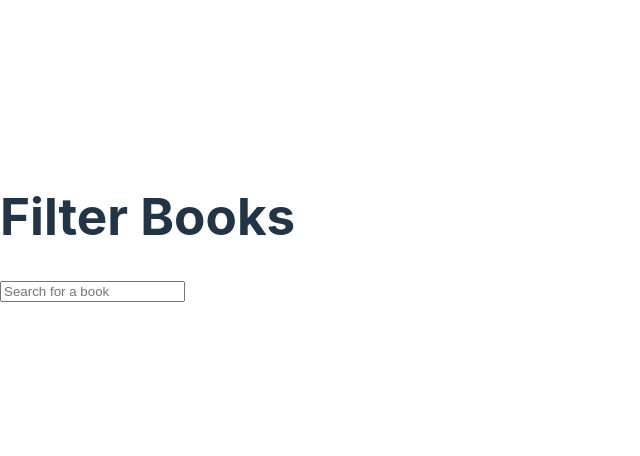
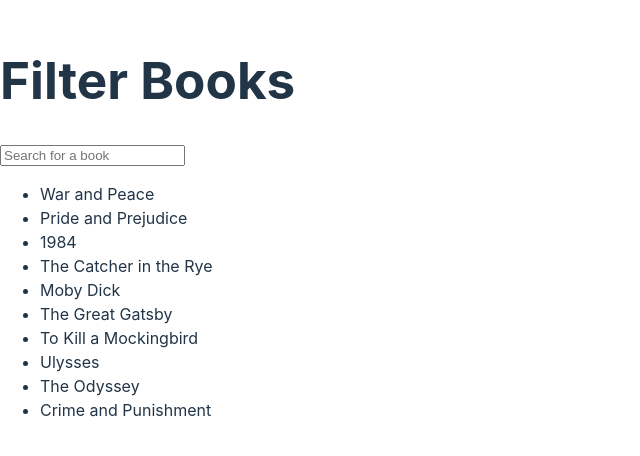
Before and after one commit to AisuluuSharipova/frontend-course, a React (Vite) app in the folder filter-app/: page / in a window 1280 px wide. Shown: the part 172-628 px from the top of the page, without its empty margins (0-640 px from the left). Built offline with nearby package versions, Linux system fonts and the light colour scheme.

Commit message:
Implement filtering books by title

```diff
--- a/filter-app/src/App.jsx
+++ b/filter-app/src/App.jsx
@@ -20,6 +20,10 @@ function App() {
     setData(mockData);
   }, []);
 
+  const filteredData = data.filter((item) =>
+    item.title.toLowerCase().includes(searchTerm.toLowerCase())
+  );
+
   return (
     <div>
       <h1>Filter Books</h1>
@@ -29,6 +33,11 @@ function App() {
         value={searchTerm}
         onChange={(e) => setSearchTerm(e.target.value)}
       />
+      <ul>
+        {filteredData.map((item) => (
+          <li key={item.id}>{item.title}</li>
+        ))}
+      </ul>
     </div>
   );
 }
```
